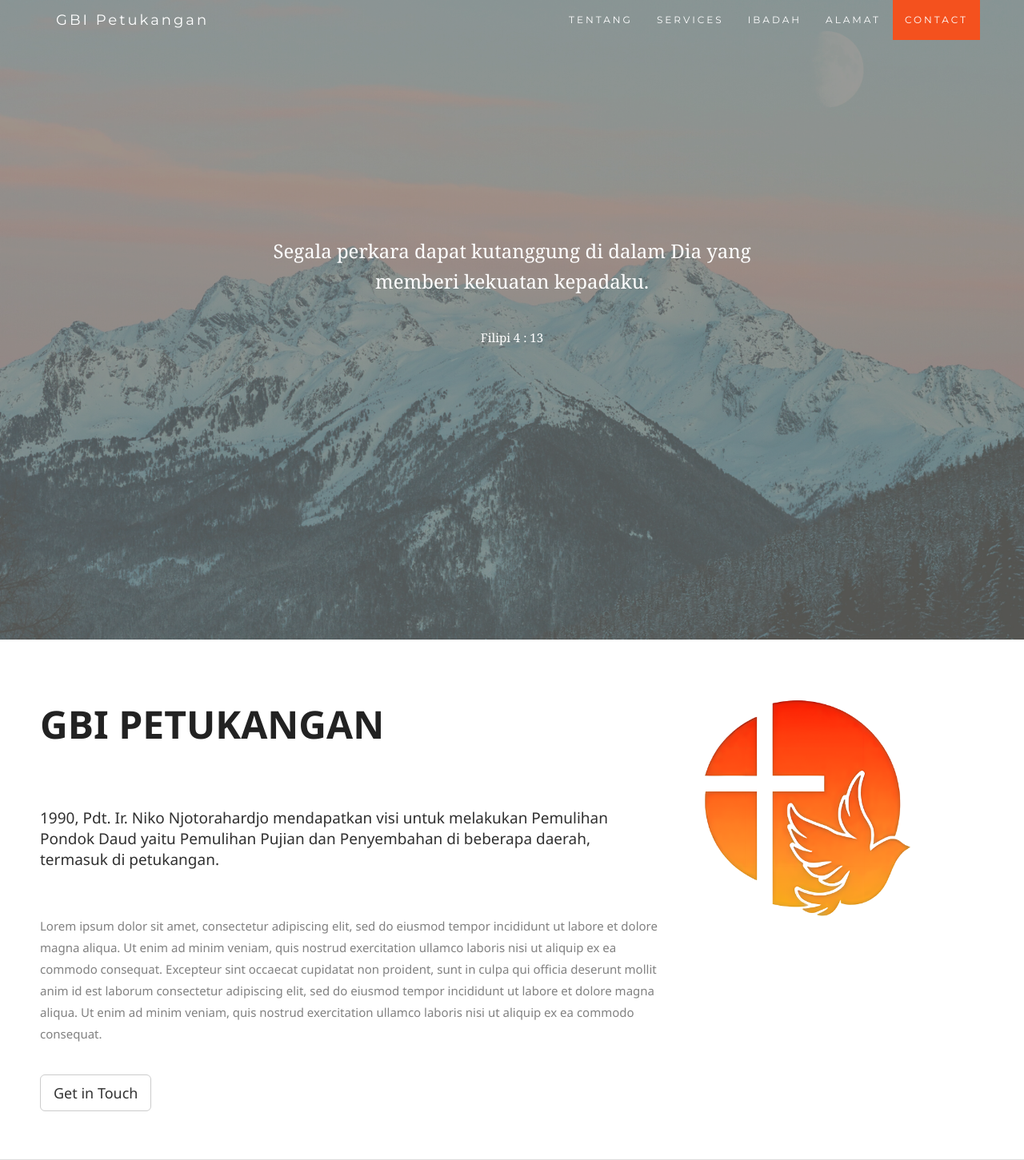
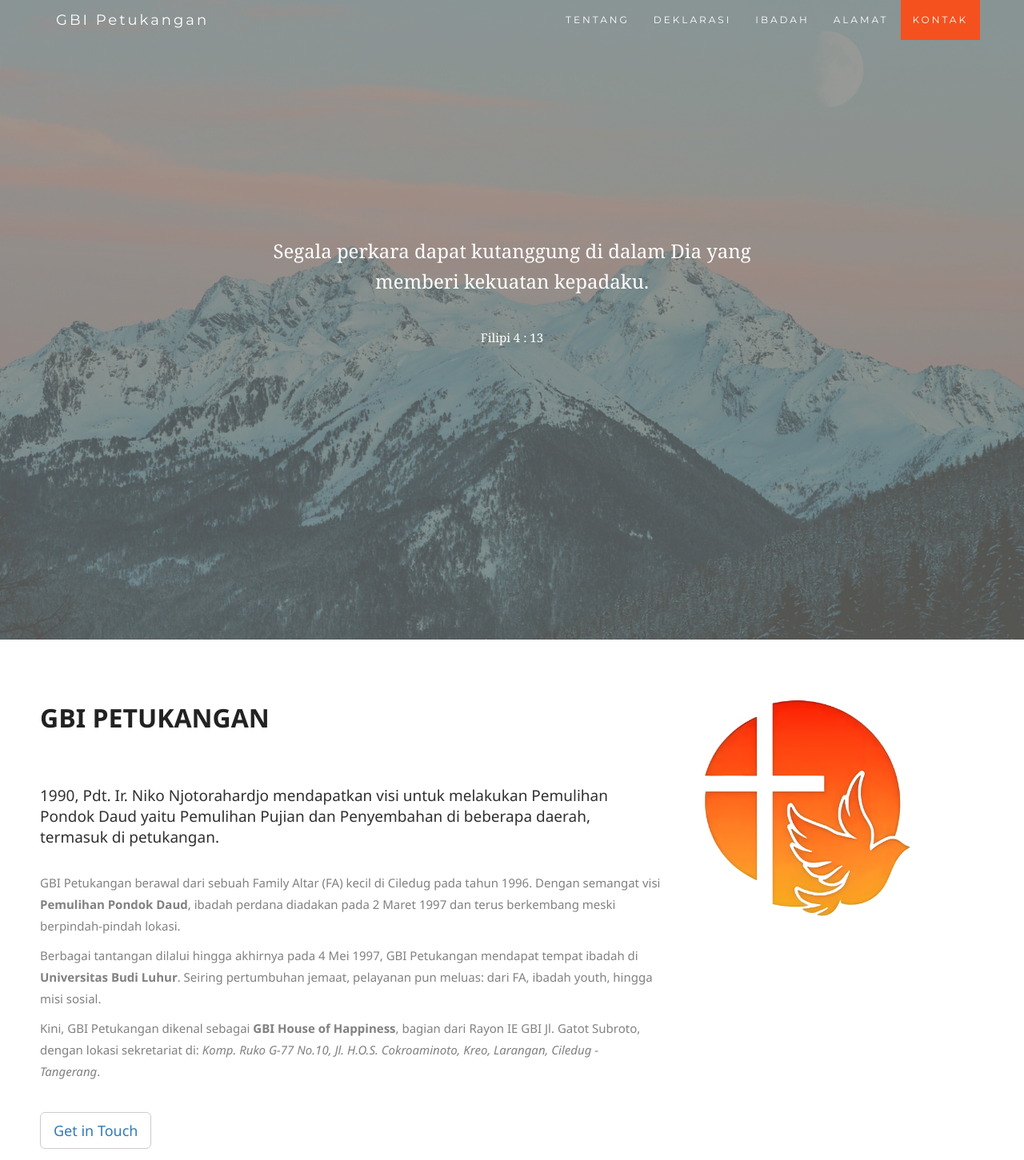
Before and after one commit to djordiandrea/gbipetukangan_v2, a CodeIgniter 4 app: the page made by app/Views/home/index.php in a window 1280 px wide. Shown: the top 1451 px of the page at 80% size. Run offline with PHP 8.4 and a stand-in for CodeIgniter, Linux system fonts and the light colour scheme; the template is opened without the code that fills it, so the values that code supplies are empty; some libraries are stand-ins or nearby versions.

Commit message:
penambahan jadwal ibadah

```diff
--- a/app/Views/home/index.php
+++ b/app/Views/home/index.php
@@ -228,10 +228,19 @@
         }
 
         .web-menu h2 {
-            font-size: 48px;
-            margin-bottom: 40px;
-            font-weight: 600;
+            font-size: 32px;
+            /* margin-bottom: 40px; */
+            font-weight: 800;
             color: #222;
+        }
+
+        .schedule-box {
+            background: linear-gradient(to right, #ff9a3c, #ff6a00);
+            color: white;
+            padding: 30px;
+            border-radius: 12px;
+            margin: 30px 0;
+            box-shadow: 0 10px 20px rgba(0, 0, 0, 0.1);
         }
 
         .background ol {
@@ -345,10 +354,10 @@
             <div class="collapse navbar-collapse" id="myNavbar">
                 <ul class="nav navbar-nav navbar-right">
                     <li><a href="#about" class="color-change" style="color: #fff;">TENTANG</a></li>
-                    <li><a href="#services" class="color-change" style="color: #fff;">SERVICES</a></li>
+                    <li><a href="#services" class="color-change" style="color: #fff;">DEKLARASI</a></li>
                     <li><a href="#ibadah" class="color-change" style="color: #fff;">IBADAH</a></li>
                     <li><a href="#alamat" class="color-change" style="color: #fff;">ALAMAT</a></li>
-                    <li><a href="#contact" class="color-change" style="color: #fff;">CONTACT</a></li>
+                    <li><a href="#contact" class="color-change" style="color: #fff;">KONTAK</a></li>
                 </ul>
             </div>
         </div>
@@ -359,9 +368,20 @@
         <div class="row">
             <div class="col-sm-8">
                 <h2>GBI Petukangan</h2><br>
-                <h4>1990, Pdt. Ir. Niko Njotorahardjo mendapatkan visi untuk melakukan Pemulihan Pondok Daud yaitu Pemulihan Pujian dan Penyembahan di beberapa daerah, termasuk di petukangan.</h4><br>
-                <p>Lorem ipsum dolor sit amet, consectetur adipiscing elit, sed do eiusmod tempor incididunt ut labore et dolore magna aliqua. Ut enim ad minim veniam, quis nostrud exercitation ullamco laboris nisi ut aliquip ex ea commodo consequat. Excepteur sint occaecat cupidatat non proident, sunt in culpa qui officia deserunt mollit anim id est laborum consectetur adipiscing elit, sed do eiusmod tempor incididunt ut labore et dolore magna aliqua. Ut enim ad minim veniam, quis nostrud exercitation ullamco laboris nisi ut aliquip ex ea commodo consequat.</p>
-                <br><button class="btn btn-default btn-lg">Get in Touch</button>
+                <h4>1990, Pdt. Ir. Niko Njotorahardjo mendapatkan visi untuk melakukan Pemulihan Pondok Daud yaitu Pemulihan Pujian dan Penyembahan di beberapa daerah, termasuk di petukangan.</h4>
+                <p>
+                    GBI Petukangan berawal dari sebuah Family Altar (FA) kecil di Ciledug pada tahun 1996. Dengan semangat visi
+                    <strong>Pemulihan Pondok Daud</strong>, ibadah perdana diadakan pada 2 Maret 1997 dan terus berkembang meski berpindah-pindah lokasi.
+                </p>
+                <p>
+                    Berbagai tantangan dilalui hingga akhirnya pada 4 Mei 1997, GBI Petukangan mendapat tempat ibadah di
+                    <strong>Universitas Budi Luhur</strong>. Seiring pertumbuhan jemaat, pelayanan pun meluas: dari FA, ibadah youth, hingga misi sosial.
+                </p>
+                <p>
+                    Kini, GBI Petukangan dikenal sebagai <strong>GBI House of Happiness</strong>, bagian dari Rayon IE GBI Jl. Gatot Subroto, dengan lokasi sekretariat di:
+                    <em>Komp. Ruko G-77 No.10, Jl. H.O.S. Cokroaminoto, Kreo, Larangan, Ciledug - Tangerang</em>.
+                </p>
+                <br><button class="btn btn-default btn-lg"><a href="tel:+6281213400273">Get in Touch</a></button>
             </div>
             <div class="col-sm-4">
                 <!-- <span class="glyphicon glyphicon-signal logo slideanim"></span> -->
@@ -437,6 +457,13 @@
                 </div>
             </div>
         </div><br>
+        <div class="schedule-box">
+            <h2 style="color:white;">🕘 Jadwal Ibadah Mingguan</h2>
+            <p><strong>Setiap Hari Minggu</strong></p>
+            <h3>⏰ Jam 09.00 WIB</h3>
+            <p>Lokasi: GBI Petukangan, Jakarta Selatan</p>
+        </div>
+
     </div>
 
 
@@ -447,7 +474,8 @@
             <p>Jl. Ciledug Raya, RT.10/RW.2, Petukangan Utara, Kec. Pesanggrahan, Kota Jakarta Selatan, Daerah Khusus Ibukota Jakarta 12260</p>
         </div>
         <div class="row slideanim">
-            <iframe src="https://www.google.com/maps/embed?pb=!1m18!1m12!1m3!1d1249.280604019982!2d106.74630552829191!3d-6.234914286639473!2m3!1f0!2f0!3f0!3m2!1i1024!2i768!4f13.1!3m3!1m2!1s0x2e69f14675571c2f%3A0x50fb188c327c6bae!2sUniversitas%20Budi%20Luhur!5e0!3m2!1sen!2sid!4v1748636544519!5m2!1sen!2sid" width="100%" height="600" style="border:0;" allowfullscreen="" loading="lazy" referrerpolicy="no-referrer-when-downgrade"></iframe>
+            <!-- <iframe src="https://www.google.com/maps/embed?pb=!1m18!1m12!1m3!1d1249.280604019982!2d106.74630552829191!3d-6.234914286639473!2m3!1f0!2f0!3f0!3m2!1i1024!2i768!4f13.1!3m3!1m2!1s0x2e69f14675571c2f%3A0x50fb188c327c6bae!2sUniversitas%20Budi%20Luhur!5e0!3m2!1sen!2sid!4v1748636544519!5m2!1sen!2sid" width="100%" height="600" style="border:0;" allowfullscreen="" loading="lazy" referrerpolicy="no-referrer-when-downgrade"></iframe> -->
+            <iframe src="https://www.google.com/maps/embed?pb=!1m18!1m12!1m3!1d3966.218839061234!2d106.74259342253208!3d-6.234858471194194!2m3!1f0!2f0!3f0!3m2!1i1024!2i768!4f13.1!3m3!1m2!1s0x2e69f10021c51177%3A0x28dcb705928bb0a0!2sGBI%20Petukangan!5e0!3m2!1sen!2sid!4v1749863737200!5m2!1sen!2sid" width="100%" height="600" style="border:0;" allowfullscreen="" loading="lazy" referrerpolicy="no-referrer-when-downgrade"></iframe>
         </div>
     </div>
 
```
